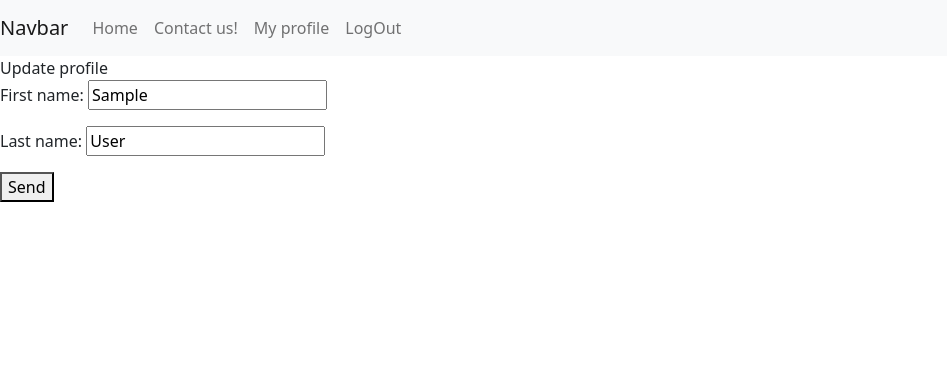
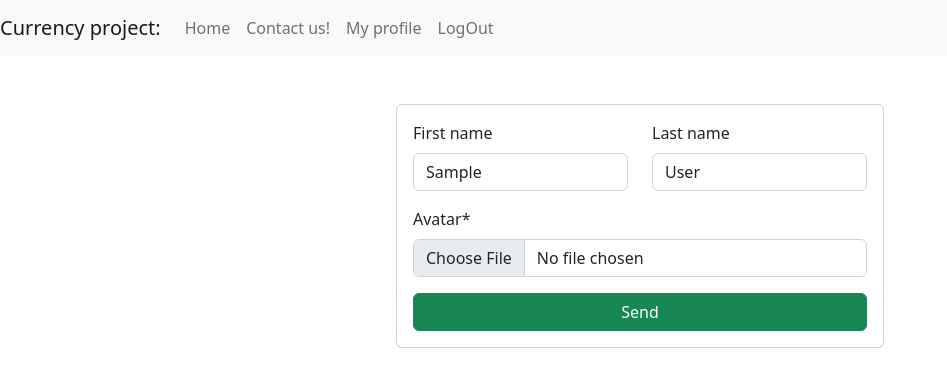
Before and after one commit to denyskovalev/Currency_django, a Django app: page /accounts/my-profile/ in a window 1280 px wide. Shown: the top 387 px of the page, without its empty margins (0-947 px from the left). Run offline with Django 4.2, Linux system fonts and the light colour scheme; the visitor is signed in with stand-in values (Sample User, id 1); data comes from the database, SQL or seed files in the repository; some libraries are stand-ins or nearby versions.

Commit message:
commit for save stable version

```diff
--- a/app/accounts/models.py
+++ b/app/accounts/models.py
@@ -1,5 +1,9 @@
 from django.contrib.auth.models import AbstractUser
 from django.db import models
+
+
+def user_avatar(instance, filename):
+    return 'avatar/{0}/{1}'.format(instance.id, filename)
 
 
 class User(AbstractUser):
@@ -7,3 +11,5 @@ class User(AbstractUser):
     REQUIRED_FIELDS = ['username']
 
     email = models.EmailField('email address', unique=True)
+    # avatar = models.FileField(upload_to='avatars/%Y/%m/%d')
+    avatar = models.FileField(upload_to=user_avatar)
--- a/app/accounts/templates/accounts/my_profile.html
+++ b/app/accounts/templates/accounts/my_profile.html
@@ -1,14 +1,23 @@
-
 {% extends 'base.html' %}
+{% load crispy_forms_tags %}
 
 {% block title %}My profile{% endblock title %}
 
 {% block main_content %}
-    Update profile
 
-    <form method="post">
+<div class="container mt-3 " style="width: 40%; font-size: 14pk">
+    <form method="post" enctype="multipart/form-data" class="card p-3 mt-5" autocomplete="off">
         {% csrf_token %}
-        {{ form.as_p }}
-        <button type="submit">Send</button>
+        <div class="row">
+            <div class="col-6">
+                {{ form.first_name|as_crispy_field }}
+            </div>
+            <div class="col-6">
+                {{ form.last_name|as_crispy_field }}
+            </div>
+        </div>
+        {{ form.avatar|as_crispy_field }}
+        <button type="submit" class="btn btn-success">Send</button>
     </form>
+</div>
 {% endblock main_content %}
--- a/app/accounts/urls.py
+++ b/app/accounts/urls.py
@@ -1,6 +1,8 @@
 
 from django.urls import path
 from accounts import views
+from django.conf.urls.static import static
+from django.conf import settings
 
 app_name = 'accounts'
 
@@ -11,3 +13,5 @@ urlpatterns = [
     path('my-profile/', views.UserProfileView.as_view(), name='my_profile'),
 
 ]
+
+urlpatterns.extend(static(settings.STATIC_URL, document_root=settings.STATIC_ROOT))
--- a/app/accounts/views.py
+++ b/app/accounts/views.py
@@ -40,6 +40,7 @@ class UserProfileView(LoginRequiredMixin, generic.UpdateView):
     fields = (
         'first_name',
         'last_name',
+        'avatar',
     )
 
     # 1
--- a/app/currency/model_choices.py
+++ b/app/currency/model_choices.py
@@ -1,4 +1,5 @@
 
+from currency import consts
 from django.db import models
 
 
@@ -8,3 +9,8 @@ class CurrencyTypes(models.TextChoices):
     CURRENCY_TYPE_EUR = 'EUR', 'Euro'
     CURRENCY_TYPE_BTC = 'BTC', 'BitCoin'
     CURRENCY_TYPE_GBP = 'GBP', 'Pound Sterling'
+
+
+class Sources(models.TextChoices):
+    SOURCE_PRIVATBANK = consts.CODE_NAME_PRIVATBANK, 'Private Bank'
+    CODE_NAME_PRIVATBANK = consts.CODE_NAME_MONOBANK, 'Monobank =)'
--- a/app/currency/models.py
+++ b/app/currency/models.py
@@ -1,10 +1,13 @@
 from django.db import models
-from currency.model_choices import CurrencyTypes
+from currency.model_choices import CurrencyTypes, Sources
 
 
 class Source(models.Model):
 
-    source_name = models.CharField(max_length=16, unique=True)
+    source_name = models.CharField(
+        max_length=16, unique=True,
+        choices=Sources.choices
+    )
     source_url = models.URLField()
     code_name = models.CharField(max_length=16, unique=True, default='')
     created = models.DateTimeField(auto_now_add=True)
--- a/app/currency/templates/parts/navbar.html
+++ b/app/currency/templates/parts/navbar.html
@@ -1,6 +1,6 @@
 
 <nav class="navbar navbar-expand-lg navbar-light bg-light">
-  <a class="navbar-brand" href="#">Navbar</a>
+  <a class="navbar-brand" href="#">Currency project:</a>
   <button class="navbar-toggler" type="button" data-toggle="collapse"
           data-target="#navbarNavAltMarkup" aria-controls="navbarNavAltMarkup"
           aria-expanded="false" aria-label="Toggle navigation">
@@ -12,6 +12,9 @@
       <a class="nav-item nav-link" href="{% url 'currency:contact_us_create' %}">Contact us!</a>
         {% if request.user.is_authenticated %}
             <a class="nav-item nav-link" href="{% url 'accounts:my_profile' %}">My profile</a>
+                {% if request.user.avatar %}
+                    <img src="{{ request.user.avatar.url }}" height="30" width="30">
+                {% endif %}
             <a class="nav-item nav-link" href="{% url 'logout' %}">LogOut</a>
         {% else %}
             <a class="nav-item nav-link" href="{% url 'accounts:signup' %}">Sign up!</a>
--- a/app/currency/templates/rate_list.html
+++ b/app/currency/templates/rate_list.html
@@ -1,5 +1,6 @@
 
 {% extends 'base.html' %}
+{% load static %}
 
 {% block title %}Rate list{% endblock title %}
 
@@ -9,6 +10,7 @@
       <p>Currency views</p>
       <a type="button" class="btn btn-success"
          href="{% url 'currency:rate_download' %}">Download .csv</a>
+      <img src="{% static 'img/python.png' %}" height="25" width="25">
       <table class="table table-bordered">
         <thead>
           <tr>
--- a/app/settings/settings.py
+++ b/app/settings/settings.py
@@ -123,6 +123,12 @@ USE_TZ = True
 # https://docs.djangoproject.com/en/4.0/howto/static-files/
 
 STATIC_URL = 'static/'
+STATICFILES_DIRS = [
+    BASE_DIR / 'static',
+]
+
+MEDIA_URL = 'media/'
+MEDIA_ROOT = BASE_DIR / '..' / 'static_content' / 'media'
 
 # Default primary key field type
 # https://docs.djangoproject.com/en/4.0/ref/settings/#default-auto-field
--- a/app/settings/urls.py
+++ b/app/settings/urls.py
@@ -1,6 +1,8 @@
 
 from django.contrib import admin
 from django.urls import path, include
+from django.conf.urls.static import static
+from django.conf import settings
 
 from currency import views
 
@@ -13,3 +15,5 @@ urlpatterns = [
     path('accounts/', include('accounts.urls')),
     path('__debug__/', include('debug_toolbar.urls')),
 ]
+
+urlpatterns.extend(static(settings.MEDIA_URL, document_root=settings.MEDIA_ROOT))
```
Also changed, not shown: app/accounts/templates/accounts/signup.html (+23 -5 lines), app/templates/registration/login.html (+20 -5 lines), admin1.jpg (added), app/accounts/migrations/0001_initial.py, app/currency/migrations/0001_initial.py, app/currency/migrations/0002_alter_source_source_name.py (added), app/static/img/python.png (added), 1 other file.
